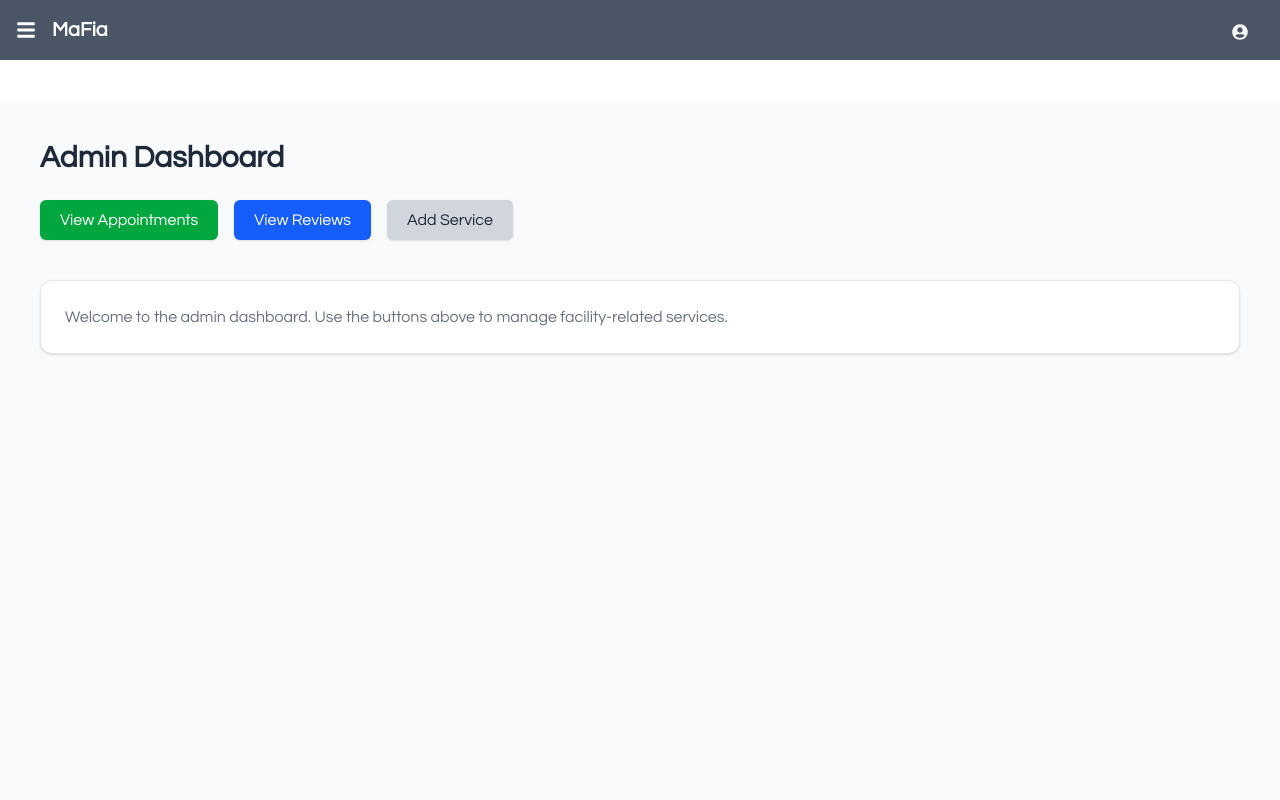
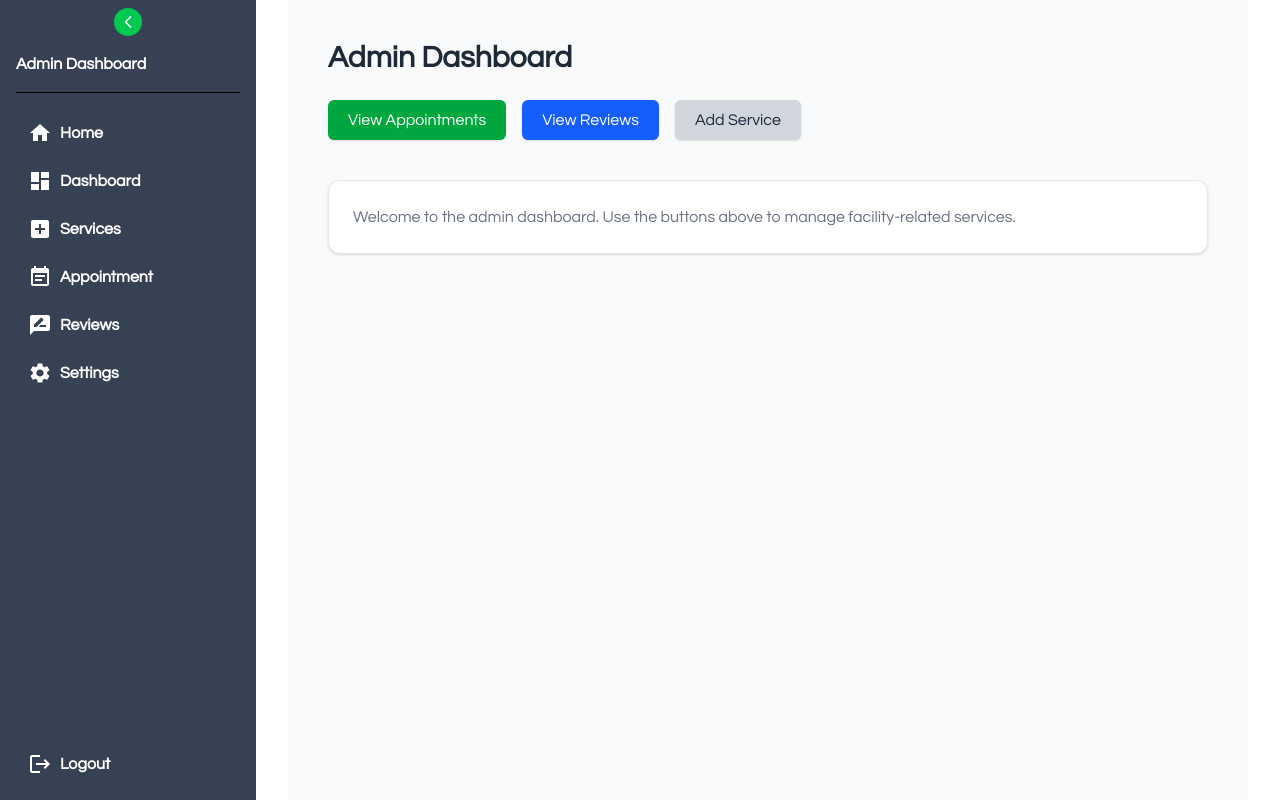
Before and after one commit to MafiaFour-LibProject/mafia-health-app, a React (Vite) app: page /admin in a window 1280 px wide. Shown: the top 800 px of the page. Built offline with nearby package versions, Linux system fonts and the light colour scheme.

Commit message:
features

```diff
--- a/src/components/Sidebar.jsx
+++ b/src/components/Sidebar.jsx
@@ -1,16 +1,36 @@
-import { MdDashboard, MdAddBox, MdEventNote, MdRateReview, MdSettings, MdLogout, MdHome } from "react-icons/md";
-import Navbar from "./Navbar";
+import {
+  MdDashboard,
+  MdAddBox,
+  MdEventNote,
+  MdRateReview,
+  MdSettings,
+  MdLogout,
+  MdHome,
+} from "react-icons/md";
+// import { useState } from "react";
 
-const Sidebar = () => {
+import { ChevronLeft, ChevronRight } from "lucide-react";
+
+const Sidebar = ({ isSidebarOpen, toggleSidebar }) => {
   return (
-
     <>
-<div className="flex flex-col flex-1">
-  <Navbar/>
-</div>
 
 
-    <div className="w-64 bg-gray-700 fixed h-screen px-4 py-2 flex flex-col mb-10">
+      <div className={` bg-gray-700 fixed h-screen px-4 py-2 flex flex-col mb-10 ${isSidebarOpen ? "w-64" : "w-20"}`}>
+          <div className="flex items-center justify-center ">
+        <button
+          onClick={toggleSidebar}
+          className="p-1 rounded-full bg-green-500 hover:bg-green-600 focus:outline-none"
+          aria-label={isSidebarOpen ? "Collapse sidebar" : "Expand sidebar"}
+        >
+          {isSidebarOpen ? (
+            <ChevronLeft className="h-5 w-5 text-white" />
+          ) : (
+            <ChevronRight className="h-5 w-5 text-white" />
+          )}
+
+        </button>
+      </div>
         <div className="my-2 mt-4">
           <h1 className="text-2x text-white font-bold "> Admin Dashboard </h1>
         </div>
@@ -43,7 +63,6 @@ const Sidebar = () => {
             <a href="#" className="px-3 flex items-center">
               <MdEventNote className="inline-block w-6 h-6 mr-2"></MdEventNote>
               Appointment
-
             </a>
           </li>
 
--- a/src/layouts/AdminLayout.jsx
+++ b/src/layouts/AdminLayout.jsx
@@ -1,12 +1,20 @@
 import { Outlet } from "react-router-dom";
-import Navbar from "../components/Navbar";
+// import Navbar from "../components/Navbar";
 import Footer from "../components/Footer";
-
+import Sidebar from "../components/Sidebar";
+import { useState } from "react";
 const AdminLayout = () => {
+  const [isSidebarOpen, setIsSidebarOpen] = useState(true);
+  const toggleSidebar = () => {
+    setIsSidebarOpen(!isSidebarOpen);
+  };
   return (
     <div className="min-h-screen flex flex-col">
-      <Navbar /> {/* Note: we need to adjust it to be admin-specific */}
-      <main className="flex-grow my-10">
+      {/* <Navbar />  */}
+      <Sidebar isSidebarOpen={isSidebarOpen}
+      toggleSidebar={toggleSidebar} />
+
+      <main className={`flex-1 px-8 transition-all duration-300 ${isSidebarOpen ? "ml-64" : "ml-16"} `}>
         <Outlet />
       </main>
       <Footer />
```
Also changed, not shown: 1 other file (tests, documents, lock files or other folders). Lines whose indentation alone changed are shown as unchanged.
